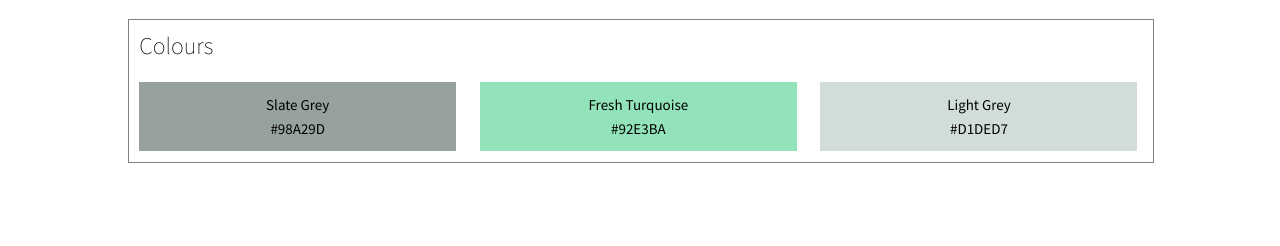
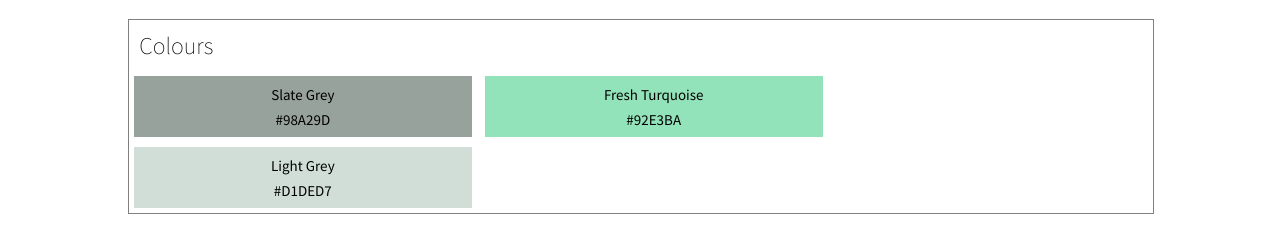
Before and after one commit to thisisjt13/websitedesignsystem, a plain HTML site: page index.html in a window 1280 px wide. Shown: the part 64-310 px from the top of the page. Drawn offline with Linux system fonts and the light colour scheme.

Commit message:
change colour box display properties

```diff
--- a/styles.css
+++ b/styles.css
@@ -1,6 +1,7 @@
 body {
     margin: 0 10%;
     font-family: 'Source Sans Pro', sans-serif;
+    display:block;
 }
 
 h1 {
@@ -21,15 +22,8 @@ header {
 .contentbox {
     border: 1px grey solid;
     width: 100%;
+    display: block;
 
-}
-
-.colourbox-slate-grey {
-    margin: 1%;
-    padding: 10px;
-    width: 29%;
-    background-color: #98A29D;
-    display: inline-block;
 }
 
 .contentbox p {
@@ -37,21 +31,30 @@ header {
     padding: 1%;
     margin: 0;
     font-size: 15px;
+
+}
+
+.colourbox-slate-grey {
+    margin: 5px;
+    padding: 5px;
+    width: 32%;
+    background-color: #98A29D;
+    display: inline-block;
 }
 
 .colourbox-fresh-turquoise {
-    margin: 1%;
-    padding: 10px;
-    width: 29%;
+    margin: 5px;
+    padding: 5px;
+    width: 32%;
     color: black;
     background-color: #92E3BA;
     display: inline-block;
 }
 
 .colourbox-light-grey {
-    margin: 1%;
-    padding: 10px;
-    width: 29%;
+    margin: 5px;
+    padding: 5px;
+    width: 32%;
     color: black;
     background-color: #D1DED7;
     display: inline-block;
```
